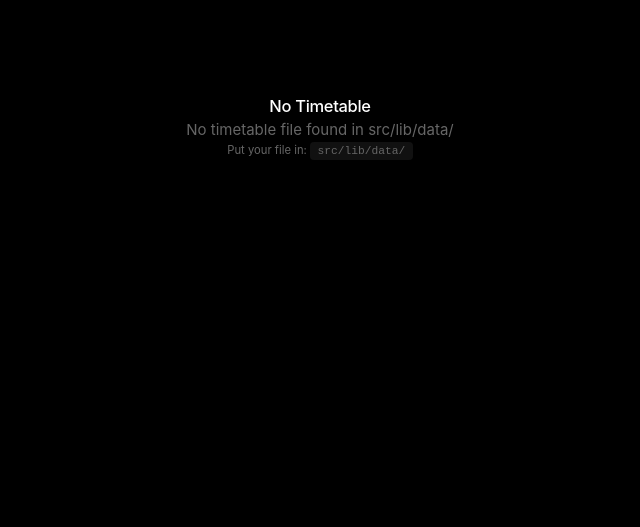
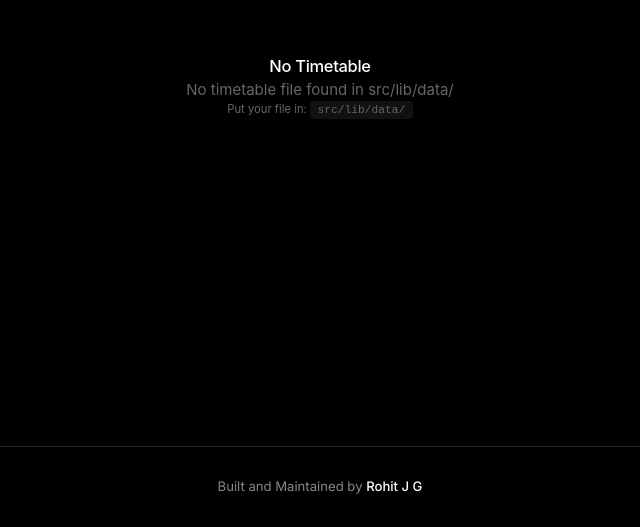
Before and after one commit to rohitjg13/Scooby, a SvelteKit app: page / in a window 1280 px wide. Shown: the part 273-800 px from the top of the page, without its empty margins (320-960 px from the left). Built offline with nearby package versions, Linux system fonts and the light colour scheme.

Commit message:
Added self credits

```diff
--- a/src/routes/+layout.svelte
+++ b/src/routes/+layout.svelte
@@ -23,6 +23,15 @@
 
 <div class="app-container">
 	{@render children()}
+	<footer class="footer">
+		<p>
+			Built and Maintained by <a
+				href="https://github.com/rohitjg13"
+				target="_blank"
+				rel="noopener noreferrer">Rohit J G</a
+			>
+		</p>
+	</footer>
 </div>
 
 <style>
@@ -31,4 +40,25 @@
 		display: flex;
 		flex-direction: column;
 	}
+
+	.footer {
+		margin-top: auto;
+		padding: 2rem;
+		text-align: center;
+		color: var(--text-secondary);
+		font-size: 0.875rem;
+		border-top: 1px solid var(--border);
+	}
+
+	.footer a {
+		color: var(--text);
+		text-decoration: none;
+		font-weight: 500;
+		transition: opacity 0.2s;
+	}
+
+	.footer a:hover {
+		opacity: 0.8;
+		text-decoration: underline;
+	}
 </style>
--- a/src/routes/+page.svelte
+++ b/src/routes/+page.svelte
@@ -1277,14 +1277,16 @@
 	}
 
 	.main {
-		min-height: 100vh;
+		flex: 1;
+		display: flex;
+		flex-direction: column;
 		background: #000;
 		color: #fff;
 		font-family: -apple-system, BlinkMacSystemFont, "Segoe UI", sans-serif;
 	}
 
 	.center {
-		min-height: 100vh;
+		flex: 1;
 		display: flex;
 		flex-direction: column;
 		align-items: center;
@@ -1379,6 +1381,7 @@
 
 	/* App layout */
 	.app {
+		width: 100%;
 		max-width: 1400px;
 		margin: 0 auto;
 		padding: 1rem;
```
